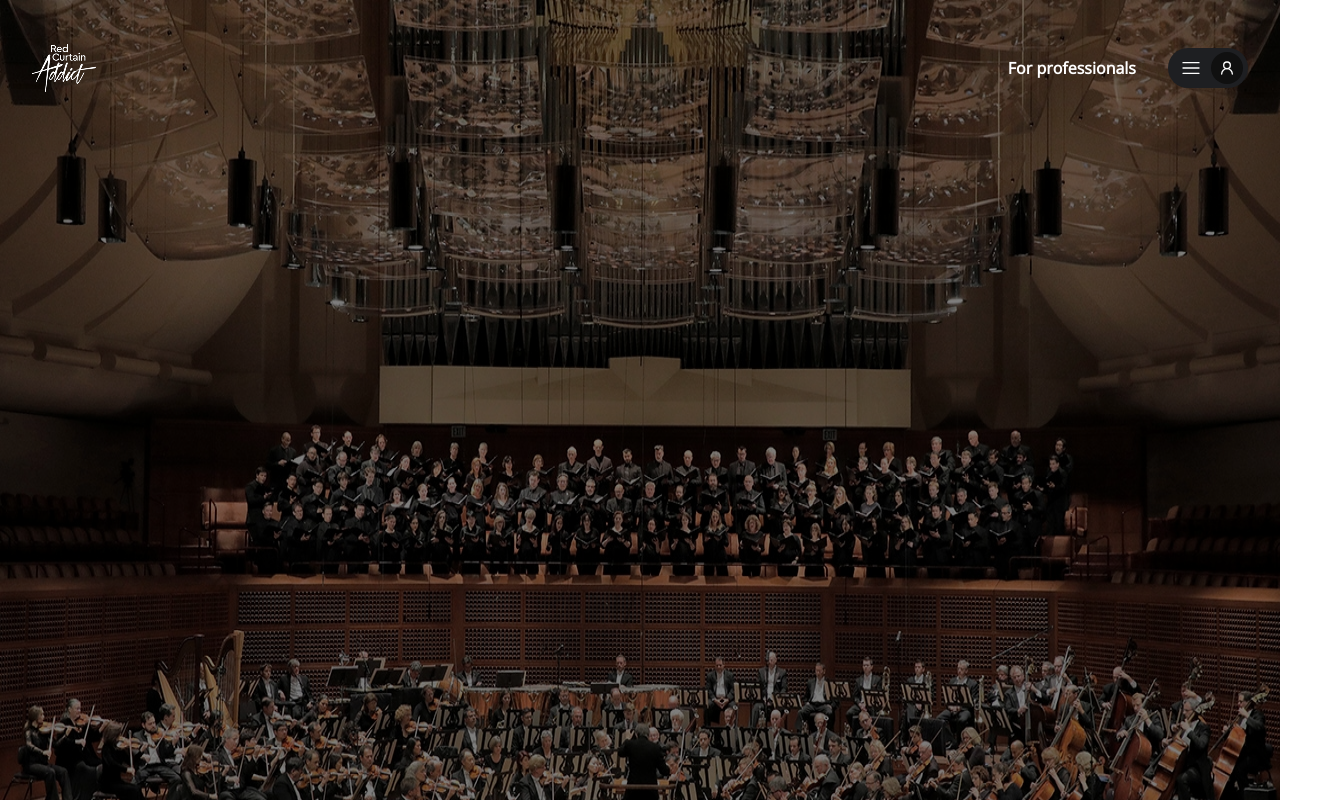
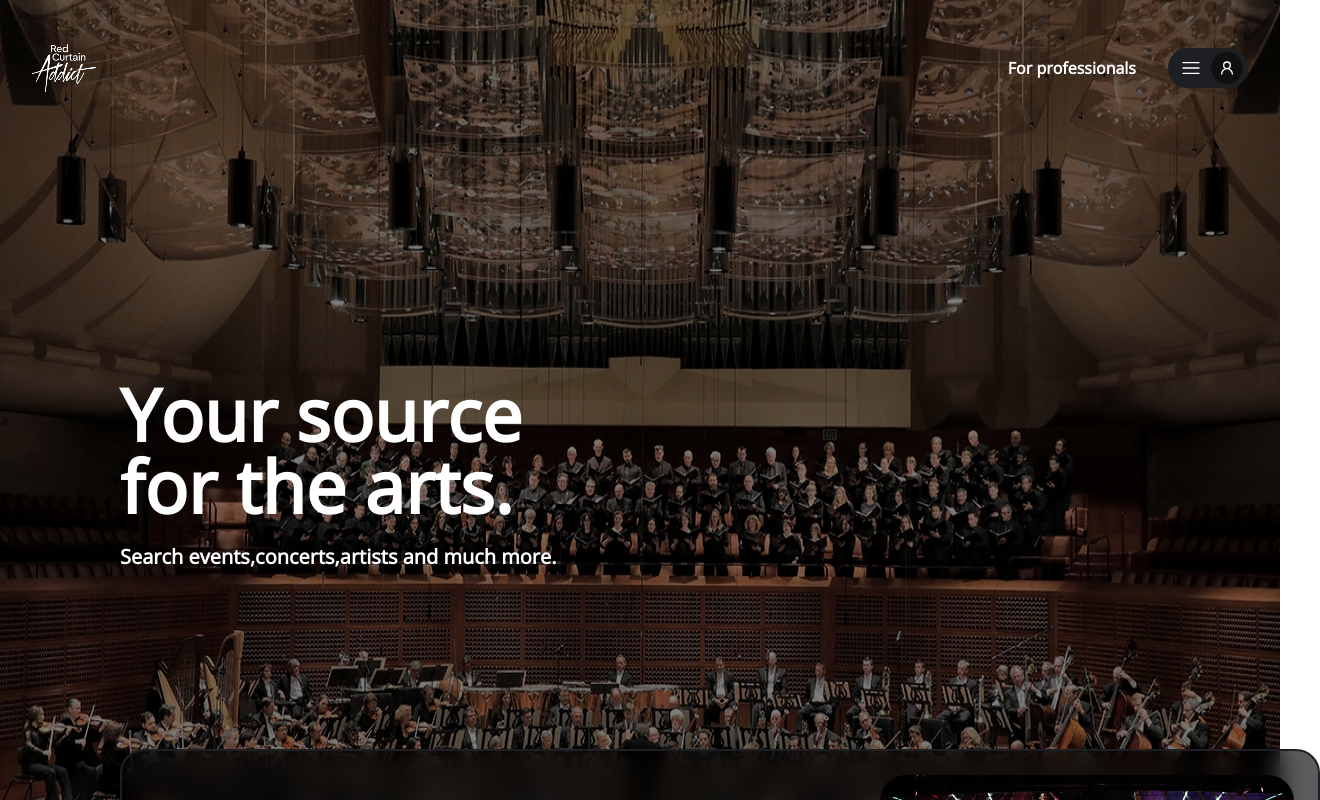
Before and after one commit to SirMheng/sasswars-rca-mockup-a-project, a React (Vite) app: page / in a window 1280 px wide. Shown: the top 800 px of the page, 1320 px wide, since content can reach past the window. Built offline with nearby package versions, Linux system fonts and the light colour scheme.

Commit message:
added Hero Text and Hero Card in HeroContent, Update and Import HeroContent Component to HeroComponent

```diff
--- a/src/components/Hero-Section/HeroComponent.jsx
+++ b/src/components/Hero-Section/HeroComponent.jsx
@@ -1,11 +1,13 @@
 import React from "react";
 import heroImage from "../../assets/images/hero-image.jpg";
 import HeaderNav from "./HeaderNav";
+import HeroContent from "./HeroContent";
 
 export default function HeroComponent() {
   return (
     <div class="bg-black h-[1590px] text-white">
       <HeaderNav />
+      <HeroContent />
       <img
         src={heroImage}
         alt="bg-img here"
--- a/src/components/Hero-Section/HeroContent.jsx
+++ b/src/components/Hero-Section/HeroContent.jsx
@@ -0,0 +1,40 @@
+import React from "react";
+import heroCardImg from "../../assets/images/hero-card-image.jpg";
+
+export default function HeroContent() {
+  return (
+    <div className="absolute z-1 w-full px-[120px]">
+      <div className="max-w-[1200px] mx-auto">
+        <section className="absolute h-[191px] w-[507px] mt-[378px] ">
+          <h1 className="font-bold text-7xl w-[491px] tracking-normal">
+            Your source for the arts.
+          </h1>
+          <p className="font-semibold text-[20px] mt-[20px] h-[27px] w-[506px] ">
+            Search events,concerts,artists and much more.
+          </p>
+        </section>
+
+        <section className="absolute top-[749px] w-[1200px] h-[417px] bg-black/64 backdrop-blur-md flex justify-between items-start  border-2 border-[#1E1F22] rounded-3xl">
+          <div className="ml-[77px] mt-[77px]  ">
+            <h1 className="h-[108px] w-[510px] font-bold text-[40px]">
+              Get your brand featured on RCA today!
+            </h1>
+            <p className="mt-[20px] h-[54px] text-[20px] font-semibold w-[485px]">
+              Looking for more exposure? Need help selling tickets? We got your
+              back.
+            </p>
+            <button className="mt-[32px] w-[180px] h-[48px] rounded-[100px] bg-gradient-to-r from-[#c22026] to-[#c400cb] ">
+              Learn more
+            </button>
+          </div>
+
+          <img
+            src={heroCardImg}
+            alt="card image here"
+            className="ml-[127px] w-[462px] h-[369px] p-[24px] rounded-[50px]"
+          ></img>
+        </section>
+      </div>
+    </div>
+  );
+}
```
